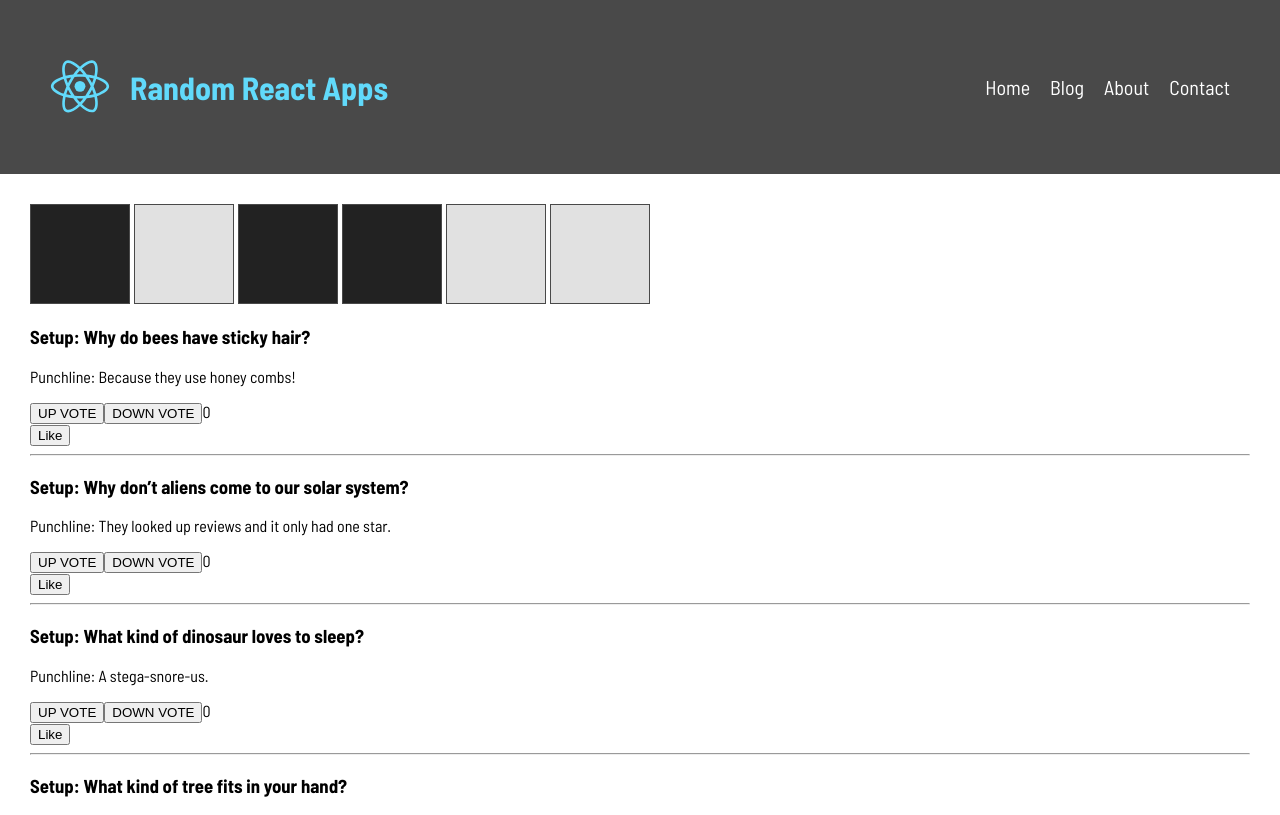
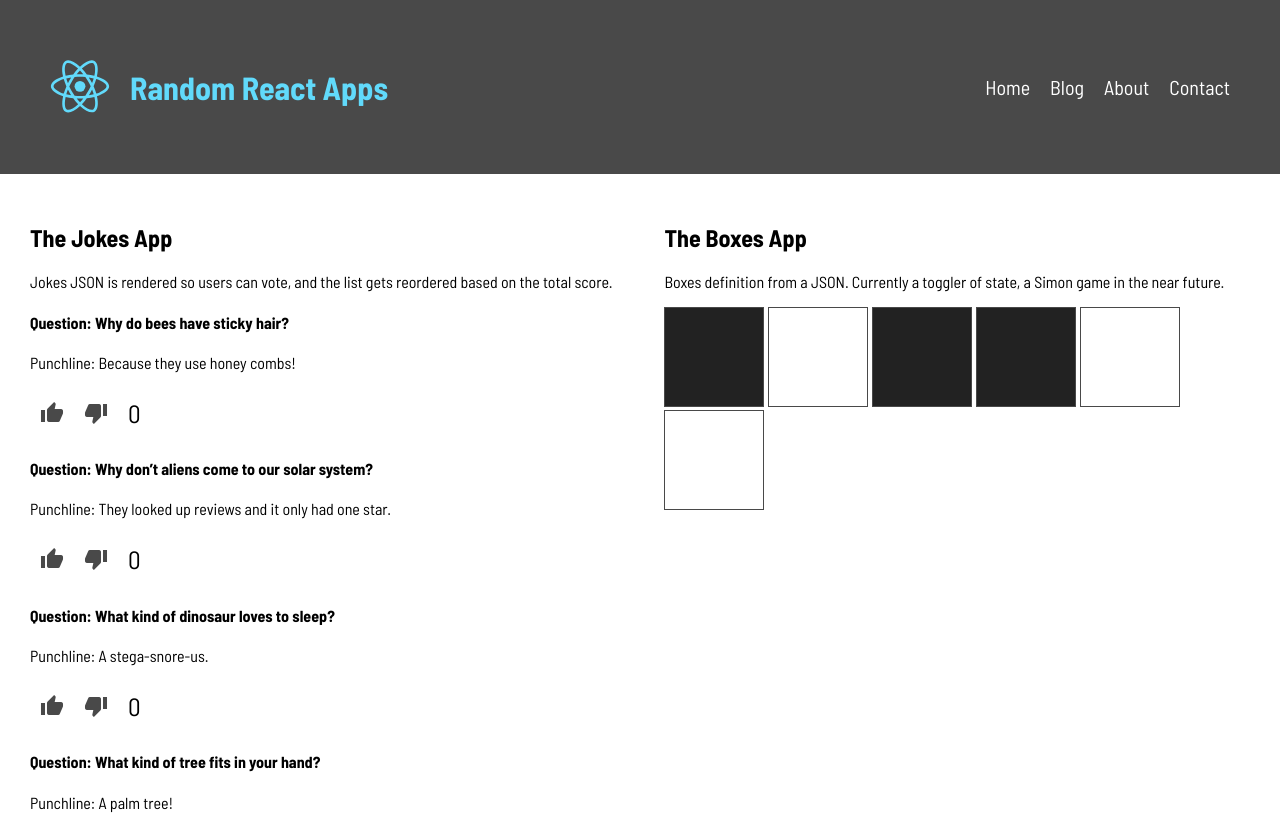
Before and after one commit to d13mas/random-react-projects, a React (Create React App) app: page / in a window 1280 px wide. Shown: the top 815 px of the page. Built offline with nearby package versions, Linux system fonts and the light colour scheme.

Commit message:
Jokes refactoring + Google Icons

```diff
--- a/public/index.html
+++ b/public/index.html
@@ -11,7 +11,6 @@
     />
     <link rel="preconnect" href="https://fonts.googleapis.com">
     <link rel="preconnect" href="https://fonts.gstatic.com" crossorigin>
-    <link href="https://fonts.googleapis.com/css2?family=Barlow+Semi+Condensed:ital,wght@0,100;0,300;0,400;0,500;0,700;0,900;1,100;1,300;1,400;1,500;1,700;1,900&display=swap" rel="stylesheet">
     <link rel="apple-touch-icon" href="%PUBLIC_URL%/logo192.png" />
     <!--
       manifest.json provides metadata used when your web app is installed on a
@@ -27,6 +26,9 @@
       work correctly both with client-side routing and a non-root public URL.
       Learn how to configure a non-root public URL by running `npm run build`.
     -->
+
+    <link href="https://fonts.googleapis.com/css2?family=Barlow+Semi+Condensed:ital,wght@0,100;0,300;0,400;0,500;0,700;0,900;1,100;1,300;1,400;1,500;1,700;1,900&display=swap" rel="stylesheet">
+    <link href="https://fonts.googleapis.com/icon?family=Material+Icons" rel="stylesheet">
     <title>Random React Apps</title>
   </head>
   <body>
--- a/src/components/Box.js
+++ b/src/components/Box.js
@@ -1,14 +1,16 @@
-import React, { useState } from "react";
+import React from "react";
 
 const Box = (props) => {
-    const [ison, setIson] = useState(props.box.on)
-
-    function handleClick() {
-        setIson(prevIson => !prevIson)
+    const styles = {
+        backgroundColor: props.box.on ? "#222222" : "#FFFFFF"
     }
 
     return (
-        <div onClick={ handleClick } style={{ backgroundColor: ison ? "#222" : "#e1e1e1" }} className="box" key={props.box.id}></div>
+        <div
+            className="box"
+            onClick={() => props.boxClicked(props.id)}
+            style={styles}
+        ></div>
     )
 }
 
--- a/src/components/Boxes.js
+++ b/src/components/Boxes.js
@@ -6,14 +6,22 @@ import Box from './Box'
 const Boxes = (props) => {
     const [boxes, setBoxes] = useState(boxesData)
 
-    // function handleClick() {
-    //     setBoxes(prevBoxes =>
-    //         (...prevBoxes)
-    //         prevBoxes.on = !prevBoxes.on)
-    // }
+    function handleClick(miid) {
+        setBoxes(prevBoxes => {
+            return prevBoxes.map((box) => {
+                return box.id === miid ? {...box, on: !box.on} : {...box}
+            })
+        })
+
+    }
 
     const squareElements = boxes.map(box => (
-        <Box box={box} />
+        <Box
+            boxClicked={handleClick}
+            key={box.id}
+            id={box.id}
+            box={box}
+            />
     ))
 
     return (
--- a/src/components/Joke.js
+++ b/src/components/Joke.js
@@ -1,38 +1,16 @@
-import React, { useState } from "react";
-
-// Img
-import check from '../images/check.png';
+import React from "react";
 
 const Joke = (props) => {
-    const [jokeVotes, setVote] = useState(0)
-    const [selectJoke, setSelectJoke] = useState(props.joke.fav)
-
-    function handleClickPlus() {
-        setVote(prevVotes => prevVotes + 1);
-    }
-
-    function handleClickRest() {
-        setVote(prevVotes => prevVotes - 1);
-    }
-
-    function handleSelectJoke() {
-        setSelectJoke(prevSelection => !prevSelection)
-    }
 
     return (
         <div>
-            {props.joke.q && <h3>Setup: {props.joke.q}</h3>}
+            {props.joke.q && <h4>Question: {props.joke.q}</h4>}
             <p>Punchline: {props.joke.a}</p>
-            <div>
-                <button onClick={handleClickPlus}>UP VOTE</button>
-                <button onClick={handleClickRest}>DOWN VOTE</button>
-                <span>{jokeVotes}</span>
+            <div className="votes">
+                <span onClick={props.handleClickPlus} className="material-icons">thumb_up</span>
+                <span onClick={props.handleClickRest} className="material-icons">thumb_down</span>
+                <span>{props.joke.votes}</span>
             </div>
-            <div>
-                <button onClick={handleSelectJoke}>Like</button>
-                {selectJoke ? <img src={check} alt="check" width="20px" /> : ''}
-            </div>
-            <hr />
         </div>
     )
 }
--- /dev/null
+++ b/src/components/Jokes.js
@@ -0,0 +1,42 @@
+import React, { useState } from 'react'
+
+import jokesData from '../data/jokesData'
+import Joke from './Joke'
+
+const Jokes = () => {
+    const [thejokes, setThejokes] = useState(jokesData)
+
+    function handleClickPlus(theid) {
+        setThejokes(prevThejokes => {
+            return prevThejokes.map((joke, idx) => {
+                return idx === theid ? {...joke, votes: joke.votes + 1} : joke
+            })
+        });
+        console.log(theid)
+    }
+
+    function handleClickRest(theid) {
+        setThejokes(prevThejokes => {
+            return prevThejokes.map((joke, idx) => {
+                return idx === theid ? { ...joke, votes: joke.votes - 1 } : joke
+            })
+        });
+    }
+
+    const jokesElements = thejokes.map((joke, idx) => (
+        <Joke
+            joke={joke}
+            key={idx + 1}
+            handleClickPlus={() => handleClickPlus(idx)}
+            handleClickRest={() => handleClickRest(idx)}
+        />
+    ))
+
+    return (
+        <div className='jokes'>
+            {jokesElements}
+        </div>
+    )
+}
+
+export default Jokes
--- a/src/components/MainContent.js
+++ b/src/components/MainContent.js
@@ -1,21 +1,23 @@
 import React from "react";
 
 // Components
-import Joke from './Joke';
+import Jokes from './Jokes';
 import Boxes from './Boxes'
 
-// Data
-import jokesData from '../data/jokesData';
-
 const MainContent = () => {
-    const theJokes = jokesData.map(joke => {
-        return <Joke joke={ joke } />
-    });
 
     return (
         <div className="main">
-            <Boxes />
-            {theJokes}
+            <div className="react--app">
+                <h2>The Jokes App</h2>
+                <p>Jokes JSON is rendered so users can vote, and the list gets reordered based on the total score.</p>
+                <Jokes />
+            </div>
+            <div className="react--app">
+                <h2>The Boxes App</h2>
+                <p>Boxes definition from a JSON. Currently a toggler of state, a Simon game in the near future.</p>
+                <Boxes />
+            </div>
         </div>
     );
 }
--- a/src/data/jokesData.js
+++ b/src/data/jokesData.js
@@ -2,27 +2,27 @@ const jokes =  [
     {
         q: "Why do bees have sticky hair?",
         a: "Because they use honey combs!",
-        fav: false
+        votes: 0
     },
     {
         q: "Why don’t aliens come to our solar system?",
         a: "They looked up reviews and it only had one star.",
-        fav: false
+        votes: 0
     },
     {
         q: "What kind of dinosaur loves to sleep?",
         a: "A stega-snore-us.",
-        fav: false
+        votes: 0
     },
     {
         q: "What kind of tree fits in your hand?",
         a: "A palm tree!",
-        fav: false
+        votes: 0
     },
     {
         q: "Where does Napoleon keep his armies?",
         a: "In his sleevies!",
-        fav: false
+        votes: 0
     }
 ]
 
--- a/src/index.css
+++ b/src/index.css
@@ -1,3 +1,4 @@
+/* generic styles */
 :root {
     --heading-font: 'Barlow Semi Condensed', sans-serif;
     --body-font: 'Barlow Semi Condensed', sans-serif;
@@ -18,6 +19,12 @@ body {
     font-family: var(--body-font);
 }
 
+.material-icons {
+    cursor: pointer;
+    color: var(--darkGrey);
+}
+
+/* header */
 header {
     padding: 30px;
     display: flex;
@@ -44,10 +51,18 @@ nav ul li {
     margin-right: 20px;
 }
 
+/* main content */
 .main {
     padding: 30px;
+    display: flex;
+    justify-content: space-between;
 }
 
+.react--app {
+    width: 48%;
+}
+
+/* footer */
 footer {
     margin: 30px;
     padding: 30px;
@@ -55,6 +70,22 @@ footer {
     border-top: 1px solid var(--lightGrey);
 }
 
+/* jokes app */
+.votes {
+    display: flex;
+    width: 20%;
+    align-items: center;
+}
+
+.votes span {
+    padding: 10px;
+}
+
+.votes span:last-child {
+    font-size: 25px;
+}
+
+/* boxes app */
 .box {
     width: 100px;
     height: 100px;
```
Also changed, not shown: src/images/check.png (deleted).
